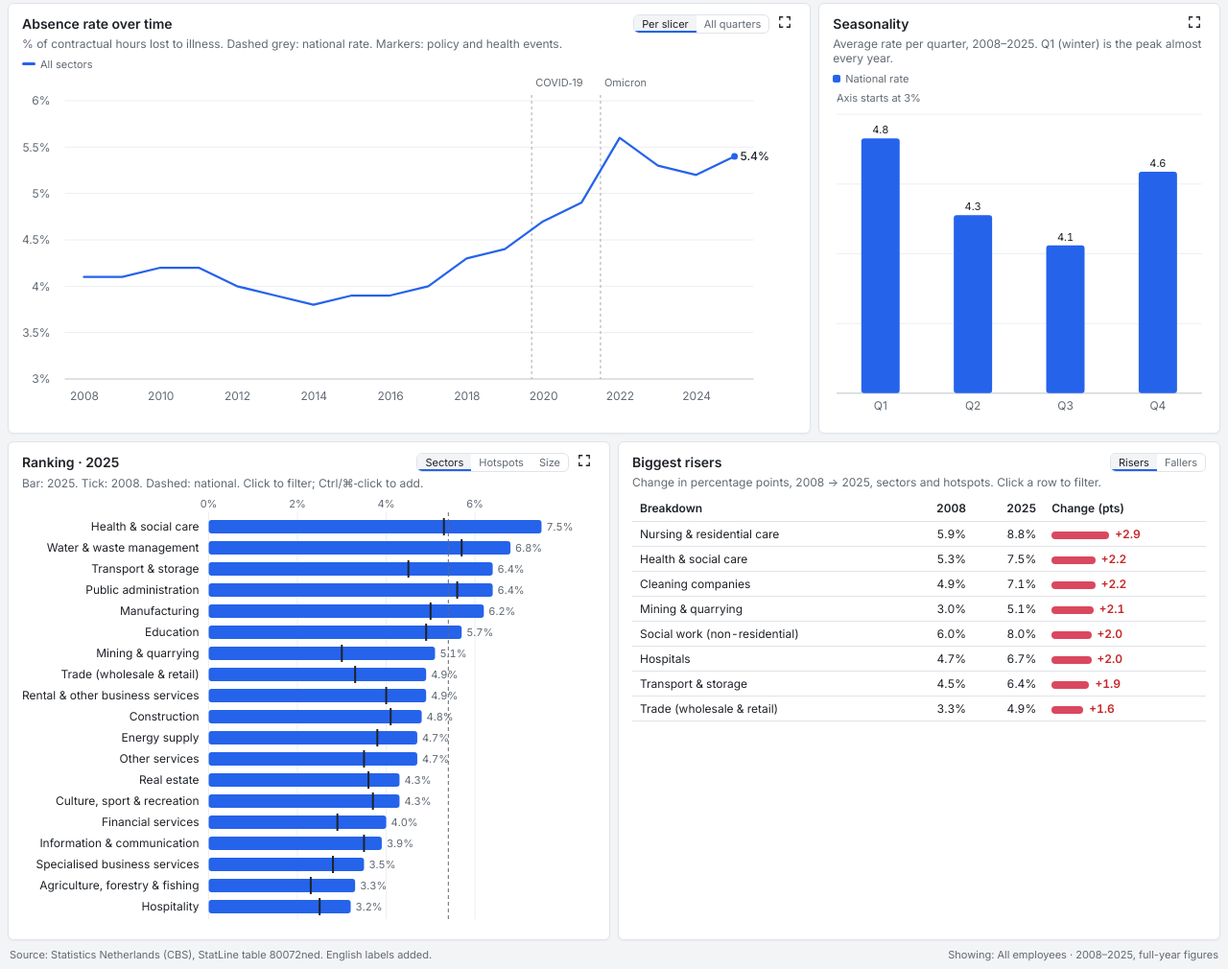
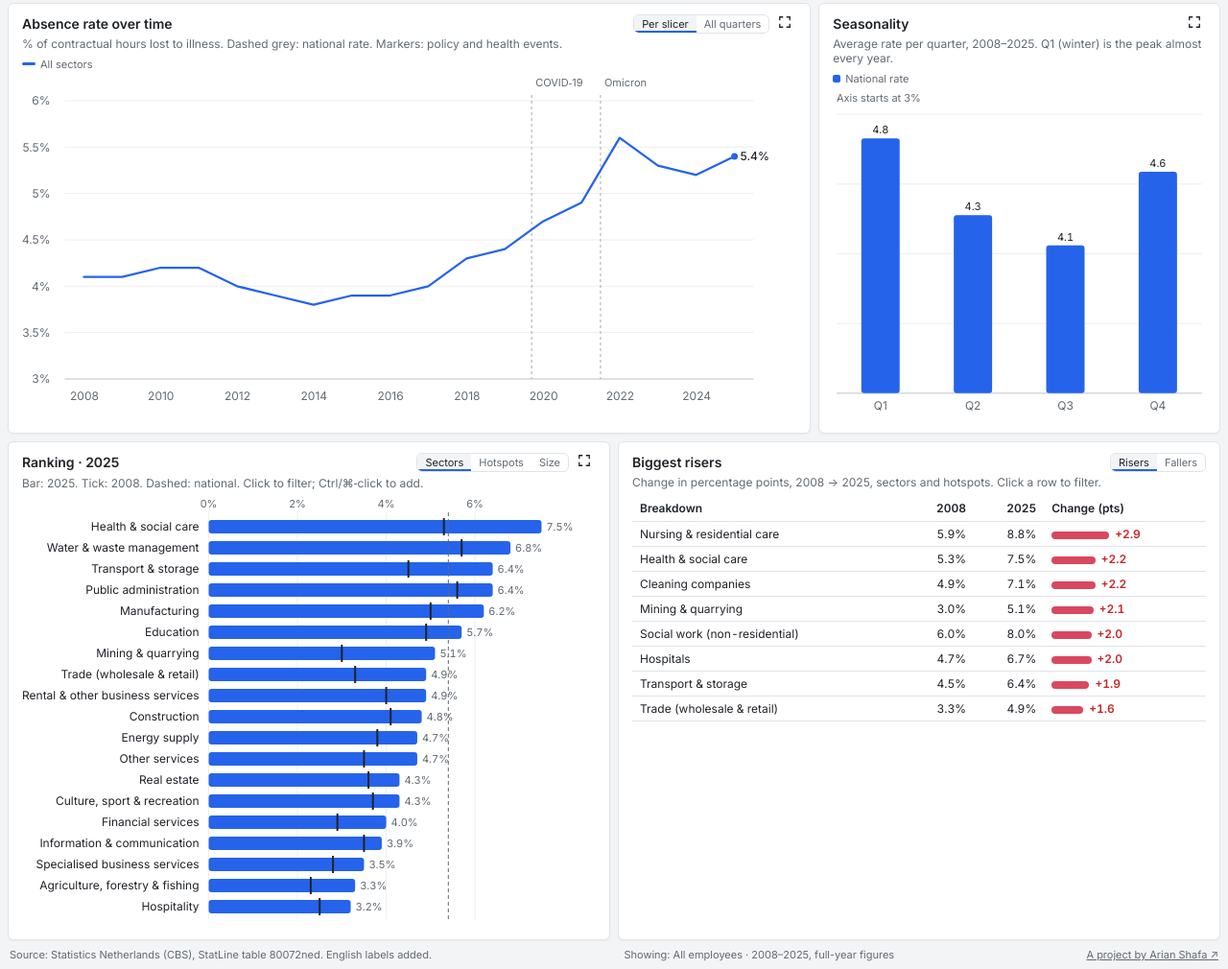
Before and after one commit to weareaiforfun-hub/verzuim-dashboard, a plain HTML site: page index.html in a window 1280 px wide. Shown: the part 372-1382 px from the top of the page at 96% size. Drawn offline with nearby package versions, Linux system fonts and the light colour scheme.

Commit message:
Add "A project by Arian Shafa" link to the footer (#1)
Co-authored-by: Claude Opus 5.5 <noreply@anthropic.com>

```diff
--- a/index.html
+++ b/index.html
@@ -165,6 +165,8 @@ html, body { margin: 0; background: var(--color-bg); color: var(--color-fg); fon
 .pb-page[data-focus] .pb-row { grid-template-columns: minmax(0, 1fr); }
 .pb-page[data-focus] .pb-vis.focused .pb-chart { min-height: 460px; }
 .pb-foot { font-size: 11px; color: var(--color-fg-muted); display: flex; justify-content: space-between; gap: 8px; flex-wrap: wrap; padding: 0 2px; }
+.pb-foot a { color: inherit; }
+.pb-foot a:hover { color: var(--color-fg); }
 /* states */
 [data-dash-source-state=empty] { color: transparent; }
 [data-dash-source-state=refreshing] { opacity: .5; transition: opacity var(--cds-dur-slow); }
@@ -400,7 +402,7 @@ html, body { margin: 0; background: var(--color-bg); color: var(--color-fg); fon
       </div>
     </section>
   </main>
-  <div class="pb-foot"><span>Source: Statistics Netherlands (CBS), StatLine table 80072ned. English labels added.</span><span id="foot-sel"></span></div>
+  <div class="pb-foot"><span>Source: Statistics Netherlands (CBS), StatLine table 80072ned. English labels added.</span><span id="foot-sel"></span><a href="https://arian-shafa.xyz">A project by Arian Shafa ↗</a></div>
 </div>
 </div>
 <noscript><p style="padding:2rem">This dashboard needs JavaScript.</p></noscript>
```
